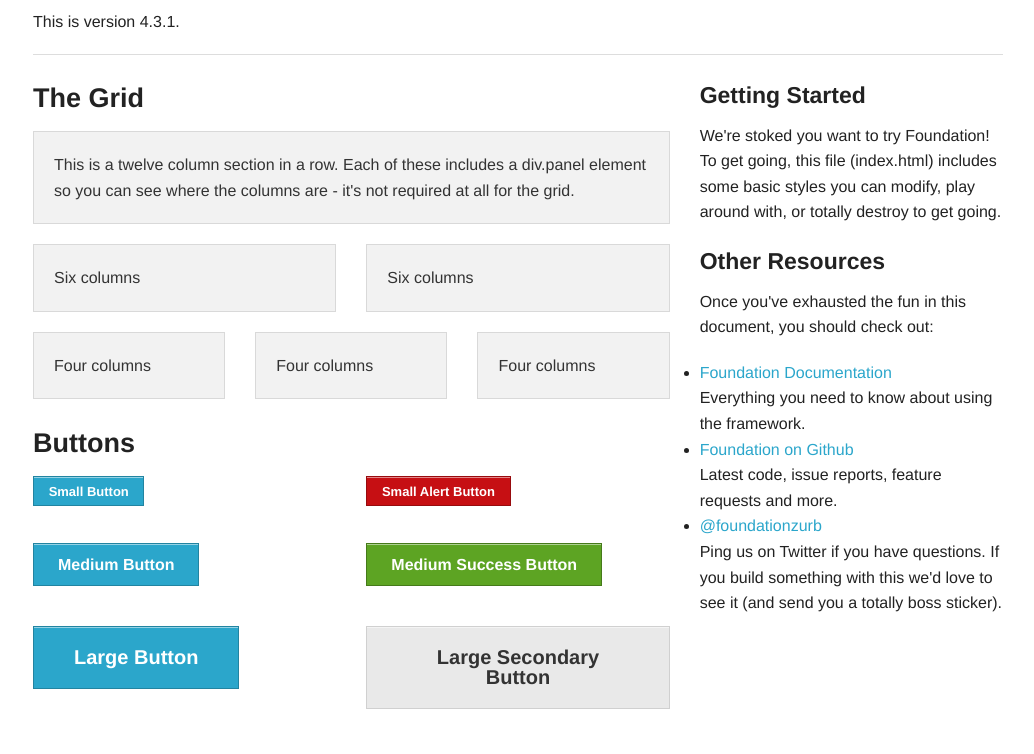
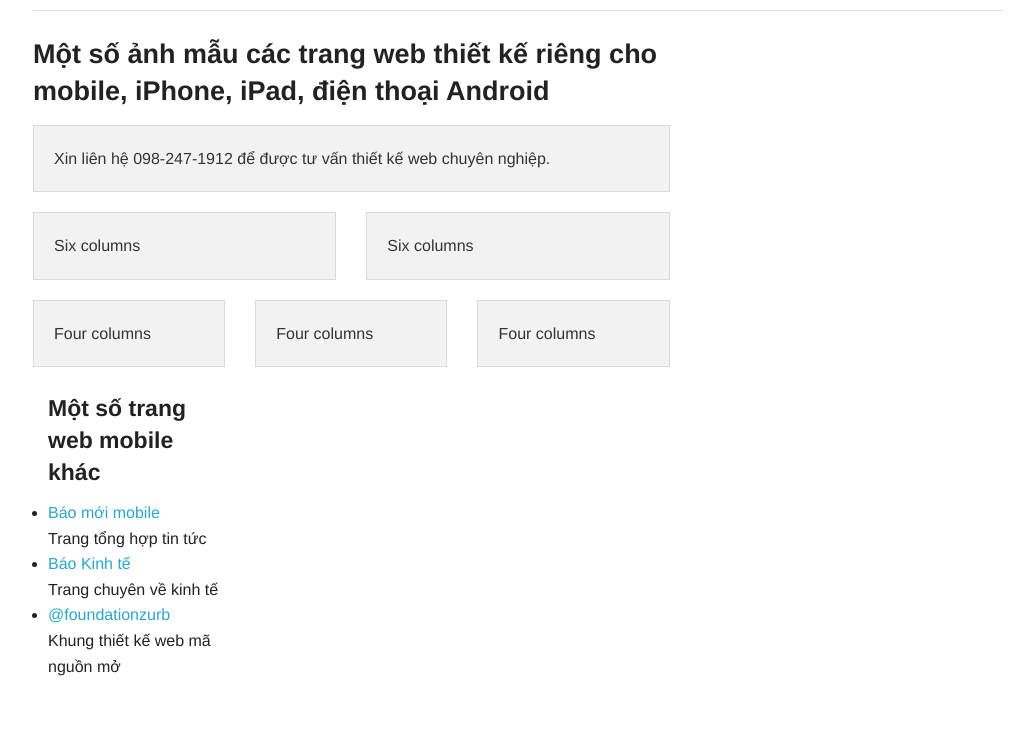
Before and after one commit to buin2009/m1demo, a plain HTML site: page index.html in a window 1280 px wide. Shown: the part 69-823 px from the top of the page, without its empty margins (122-1156 px from the left). After the commit the page ends 800 px from the top, so only its background shows below. Drawn offline with Linux system fonts and the light colour scheme.

Commit message:
viet lach

```diff
--- a/index.html
+++ b/index.html
@@ -5,7 +5,7 @@
 <head>
 	<meta charset="utf-8">
   <meta name="viewport" content="width=device-width">
-  <title>Foundation 4</title>
+  <title>Trang web mobile DEMO</title>
 
 
   <link rel="stylesheet" href="css/foundation.css">
@@ -18,21 +18,21 @@
 
 	<div class="row">
 		<div class="large-12 columns">
-			<h2>Welcome to Foundation</h2>
-			<p>This is version 4.3.1.</p>
+			<h2>Trang web mobile DEMO cho iPhone, iPad, Android</h2>
+
 			<hr />
 		</div>
 	</div>
 
 	<div class="row">
 		<div class="large-8 columns">
-			<h3>The Grid</h3>
+			<h3>Một số ảnh mẫu các trang web thiết kế riêng cho mobile, iPhone, iPad, điện thoại Android</h3>
 
 			<!-- Grid Example -->
 			<div class="row">
 				<div class="large-12 columns">
 					<div class="panel">
-						<p>This is a twelve column section in a row. Each of these includes a div.panel element so you can see where the columns are - it's not required at all for the grid.</p>
+						<p>Xin liên hệ 098-247-1912 để được tư vấn thiết kế web chuyên nghiệp.</p>
 					</div>
 				</div>
 			</div>
@@ -66,32 +66,17 @@
 				</div>
 			</div>
 
-			<h3>Buttons</h3>
 
-      <div class="row">
-        <div class="large-6 columns">
-          <p><a href="#" class="small button">Small Button</a></p>
-          <p><a href="#" class="button">Medium Button</a></p>
-          <p><a href="#" class="large button">Large Button</a></p>
-        </div>
-        <div class="large-6 columns">
-          <p><a href="#" class="small alert button">Small Alert Button</a></p>
-          <p><a href="#" class="success button">Medium Success Button</a></p>
-          <p><a href="#" class="large secondary button">Large Secondary Button</a></p>
-        </div>
-      </div>
-		</div>
 
 		<div class="large-4 columns">
-			<h4>Getting Started</h4>
-			<p>We're stoked you want to try Foundation! To get going, this file (index.html) includes some basic styles you can modify, play around with, or totally destroy to get going.</p>
+			<h4>Một số trang web mobile khác</h4>
 
-			<h4>Other Resources</h4>
-			<p>Once you've exhausted the fun in this document, you should check out:</p>
 			<ul class="disc">
-				<li><a href="http://foundation.zurb.com/docs">Foundation Documentation</a><br />Everything you need to know about using the framework.</li>
-				<li><a href="http://github.com/zurb/foundation">Foundation on Github</a><br />Latest code, issue reports, feature requests and more.</li>
-				<li><a href="http://twitter.com/foundationzurb">@foundationzurb</a><br />Ping us on Twitter if you have questions. If you build something with this we'd love to see it (and send you a totally boss sticker).</li>
+				<li><a href="http://m.baomoi.com">Báo mới mobile</a><br />
+				Trang tổng hợp tin tức</li>
+				<li><a href="http://m.vneconomy.vn">Báo Kinh tế</a><br />
+				Trang chuyên về kinh tế</li>
+				<li><a href="http://twitter.com/foundationzurb">@foundationzurb</a><br />Khung thiết kế web mã nguồn mở</li>
 			</ul>
 		</div>
 	</div>
```
